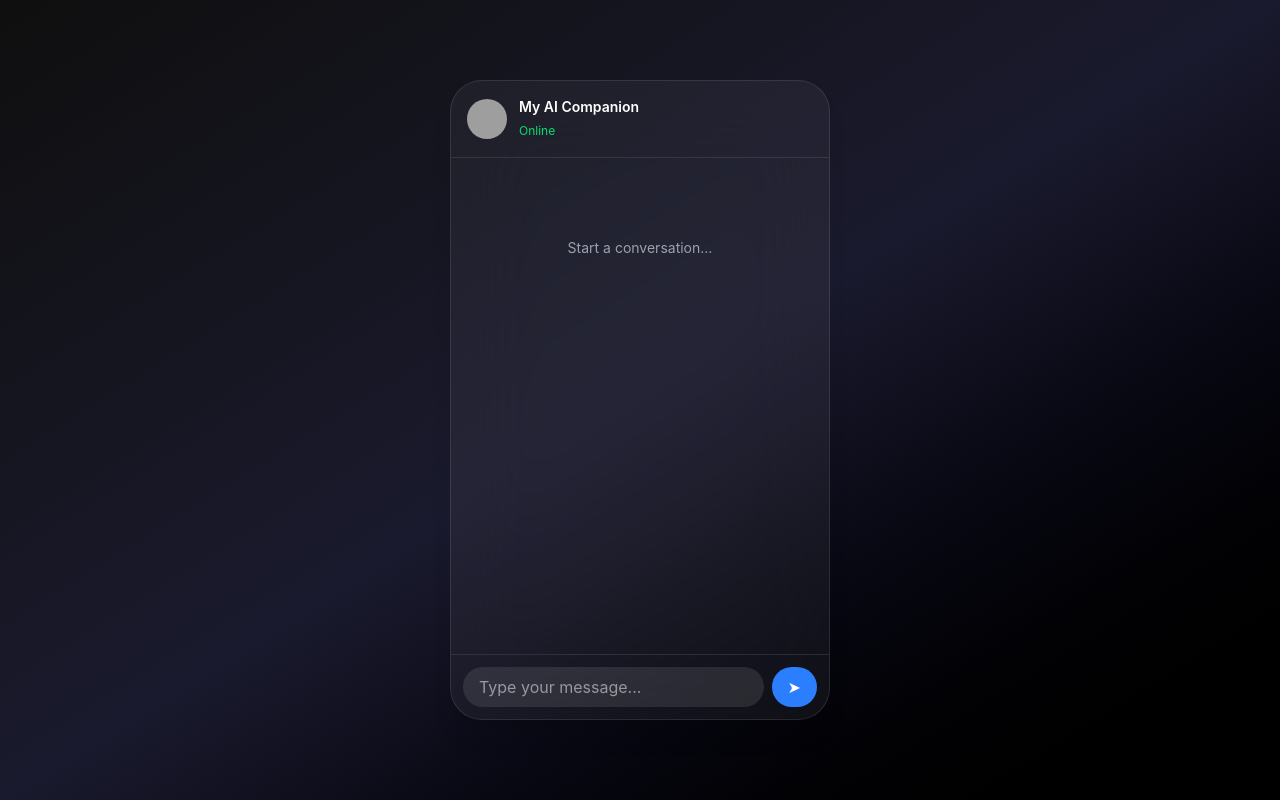
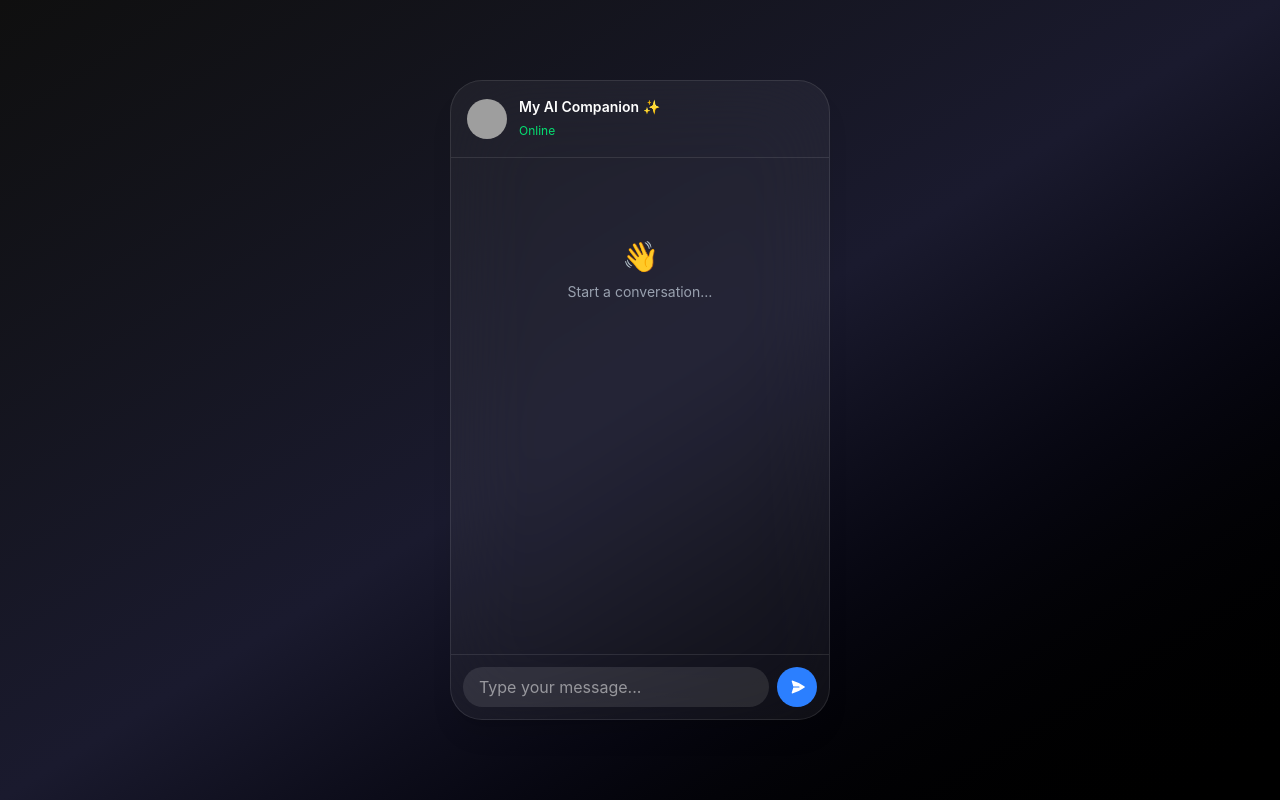
Before and after one commit to akshatrajput1/ai-girlfriend, a React (Vite) app: page / in a window 1280 px wide. Built offline with nearby package versions, Linux system fonts and the light colour scheme; grey boxes are pictures that could not be loaded.

Commit message:
style: upgrade chat UI with SVG icons and contextual emojis

```diff
--- a/src/App.jsx
+++ b/src/App.jsx
@@ -67,7 +67,7 @@ const App = () => {
         console.log(err);
         setMessages((prev) => [
           ...prev,
-          { text: "Network error 😭", sender: "bot" },
+          { text: "Network connection lost 🔌", sender: "bot" },
         ]);
       }
 
@@ -83,10 +83,10 @@ const App = () => {
           <img src="/profilePicture.png" className="w-10 h-10 rounded-full" />
           <div>
             <h2 className="text-white text-sm font-semibold">
-              My AI Companion
+              My AI Companion ✨
             </h2>
             <span className="text-green-400 text-xs">
-              {isTyping ? "Typing..." : "Online"}
+              {isTyping ? "Typing ✍️..." : "Online"}
             </span>
           </div>
         </div>
@@ -94,7 +94,8 @@ const App = () => {
         {/* CHAT */}
         <div className="flex-1 p-4 space-y-4 overflow-y-auto no-scrollbar">
           {messages.length === 0 && (
-            <div className="text-center text-gray-400 mt-16 text-sm">
+            <div className="text-center text-gray-400 mt-16 text-sm flex flex-col items-center gap-2">
+              <span className="text-3xl">👋</span>
               Start a conversation…
             </div>
           )}
@@ -118,8 +119,19 @@ const App = () => {
                 </div>
 
                 {msg.sender === "user" && (
-                  <div className="text-xs text-gray-400 text-right mt-1">
-                    {msg.time} {msg.status === "sent" ? "✓" : "✓✓"}
+                  <div className="text-xs text-gray-400 text-right mt-1 flex items-center justify-end gap-1">
+                    {msg.time}
+                    {/* SVG TICKS */}
+                    {msg.status === "sent" ? (
+                      <svg className="w-3.5 h-3.5 text-gray-400 inline" viewBox="0 0 24 24" fill="none" stroke="currentColor" strokeWidth="2.5" strokeLinecap="round" strokeLinejoin="round">
+                        <polyline points="20 6 9 17 4 12"></polyline>
+                      </svg>
+                    ) : (
+                      <svg className="w-4 h-4 text-blue-400 inline drop-shadow-md" viewBox="0 0 24 24" fill="none" stroke="currentColor" strokeWidth="2.5" strokeLinecap="round" strokeLinejoin="round">
+                        <path d="M18 6L7 17l-5-5"></path>
+                        <path d="M22 10l-7.5 7.5L13 16"></path>
+                      </svg>
+                    )}
                   </div>
                 )}
               </div>
@@ -157,13 +169,18 @@ const App = () => {
             />
             <button
               onClick={sendMessage}
-              className="bg-blue-500 px-4 rounded-full text-white"
+              className="bg-blue-500 w-10 h-10 flex items-center justify-center rounded-full text-white hover:bg-blue-600 transition-colors"
             >
-              ➤
+              {/* SVG SEND ICON */}
+              <svg viewBox="0 0 24 24" fill="currentColor" className="w-4 h-4 ml-0.5">
+                <path d="M3.478 2.404a.75.75 0 0 0-.926.941l2.432 7.905H13.5a.75.75 0 0 1 0 1.5H4.984l-2.432 7.905a.75.75 0 0 0 .926.94 60.519 60.519 0 0 0 18.445-8.986.75.75 0 0 0 0-1.218A60.517 60.517 0 0 0 3.478 2.404Z" />
+              </svg>
             </button>
           </div>
         ) : (
-          <div className="p-4 text-center text-red-400">You are blocked!</div>
+          <div className="p-4 text-center text-red-400 flex items-center justify-center gap-2">
+            <span>🚫</span> You are blocked!
+          </div>
         )}
       </div>
     </div>
```
